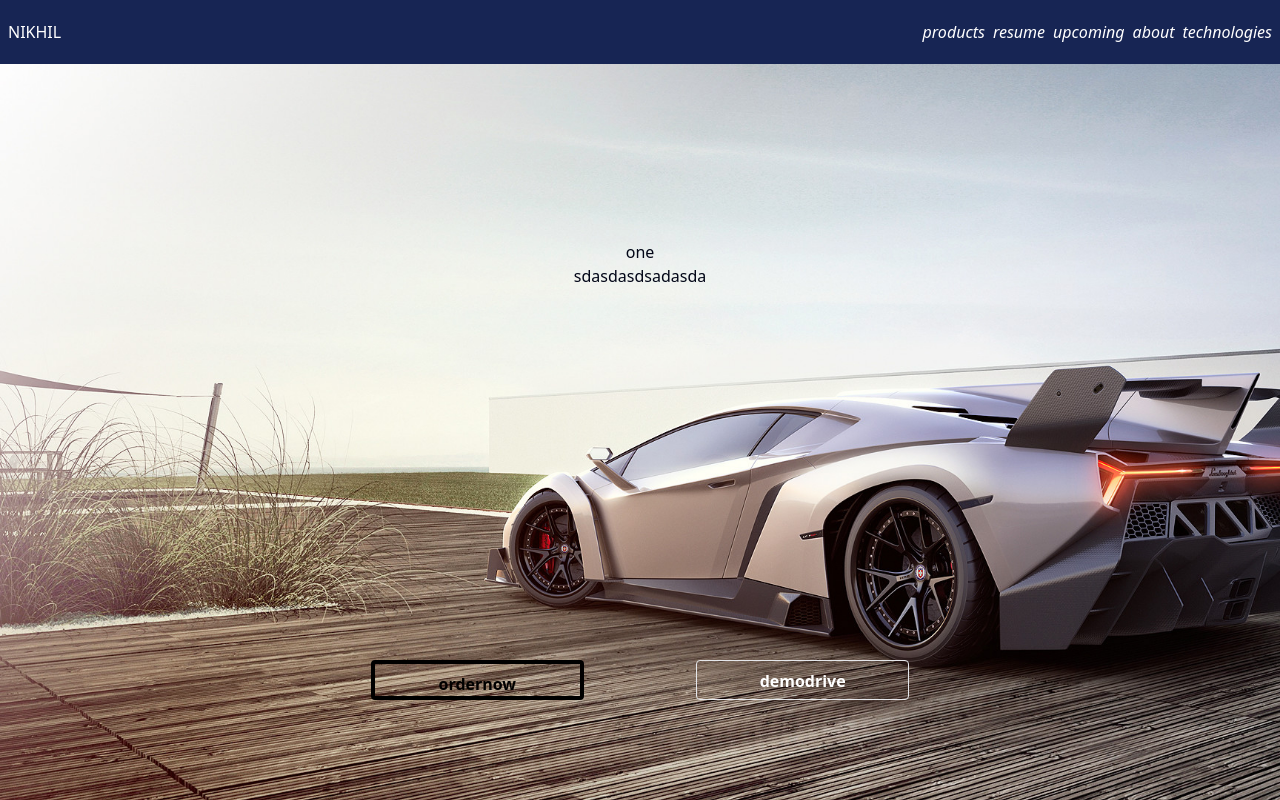
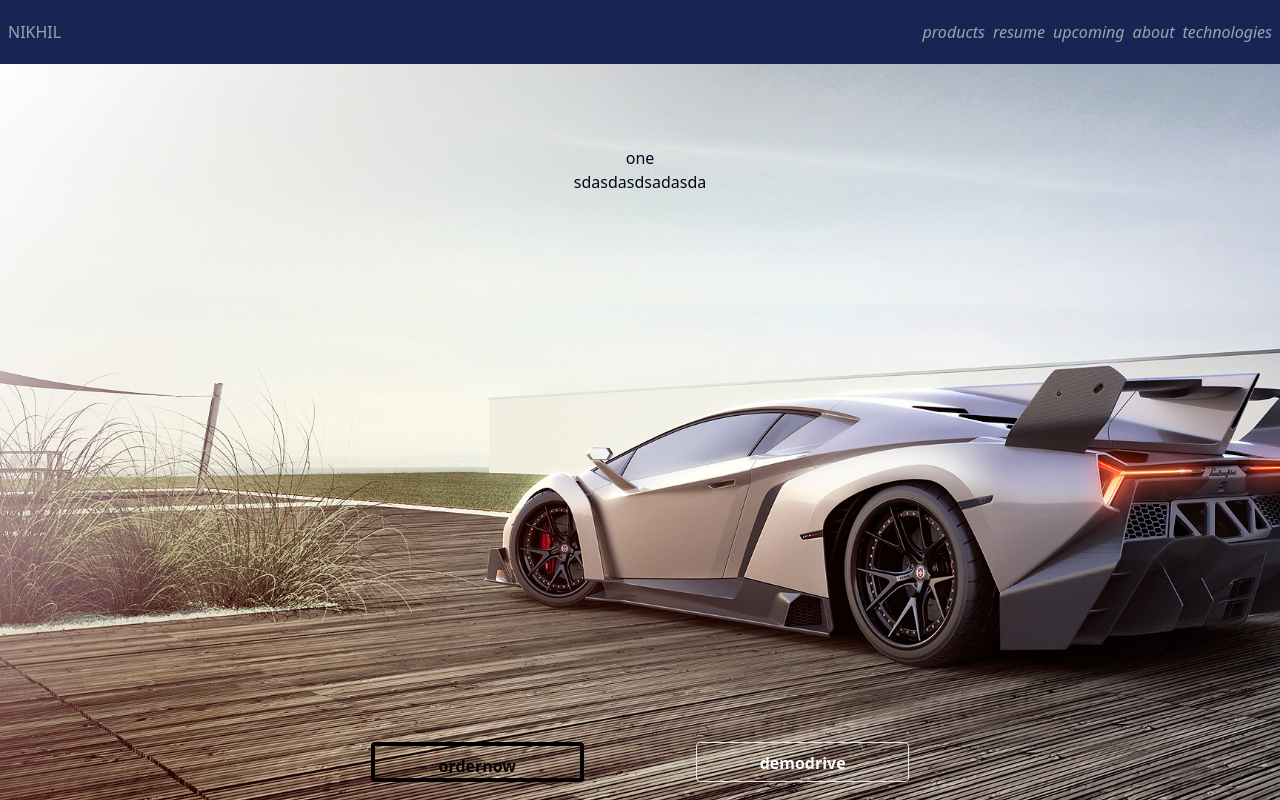
Before and after one commit to nickgeorgemathew/react_website_nikhil, a React (Vite) app: page / in a window 1280 px wide. Built offline with nearby package versions, Linux system fonts and the light colour scheme.

Commit message:
mainpage

```diff
--- a/src/App.css
+++ b/src/App.css
@@ -2,37 +2,16 @@
 #root {
   height: 100vh;
   overflow-x: hidden;
+  background-color: rgb(40, 40, 192);--tw-bg-opacity: 1;
+  background-color: rgb(23 37 84 / var(--tw-bg-opacity)) /* #172554 */;
 
 
 
-  display: flex;
-  flex-direction: column;
   margin: 0;
   padding:0;
 
 }
 
-.logo {
-  height: 6em;
-  padding: 1.5em;
-  will-change: filter;
-  transition: filter 300ms;
-}
-.logo:hover {
-  filter: drop-shadow(0 0 2em #646cffaa);
-}
-.logo.react:hover {
-  filter: drop-shadow(0 0 2em #61dafbaa);
-}
-
-@keyframes logo-spin {
-  from {
-    transform: rotate(0deg);
-  }
-  to {
-    transform: rotate(360deg);
-  }
-}
 
 @media (prefers-reduced-motion: no-preference) {
   a:nth-of-type(2) .logo {
--- a/src/Content_card.jsx
+++ b/src/Content_card.jsx
@@ -33,7 +33,7 @@ const bgarray=[
 
 ]
 const res=bgarray.map((item,index)=>(
-  <div key={index} className="  text-slate-50 flex flex-col   items-center justify-center p-0 w-screen left-0 right-0 bg-slate-950 min-h-screen  bg-cover bg-no-repeat"style={{ backgroundImage: `url(${item.img})` }}>
+  <div key={index} className="  text-slate-50 grid grid-cols-1   items-center justify-center p-0 w-screen left-0 right-0 bg-slate-950 min-h-screen  bg-cover bg-no-repeat"style={{ backgroundImage: `url(${item.img})` }}>
         {/*  card content */}
         <div>
           <p className='block text-slate-950 '>{item.title}</p>
@@ -43,7 +43,7 @@ const res=bgarray.map((item,index)=>(
 
           {/*button */}
         <div className=' flex flex-row gap-28 w-full h-2/4 pt-96 items-center justify-center'>
-          <button className=' mob_s:w-fit sm:w-1/6 opacity-100 bg-opacity-0 mt-50 bg-transparent hover:bg-black text-black font-semibold hover:text-white py-2 px-4 border-4 border-black border-solid hover:border-transparent rounded h-10
+          <button className=' mob_s:w-fit  sm:w-1/6 opacity-100 bg-opacity-0 mt-50 bg-transparent hover:bg-black text-black font-semibold hover:text-white py-2 px-4 border-4 border-black border-solid hover:border-transparent rounded h-10
           w-1/6'>
             ordernow
 
@@ -60,7 +60,7 @@ const res=bgarray.map((item,index)=>(
 export  const Content_card =() => {
   return (
     //container
-    <div className="flex  flex-col items-center bg-amber-700 w-screen h-screen p-0 relative text-center  mt-0 ">
+    <div className="grid grid-cols-1 items-center w-screen h-screen p-0 text-center  mt-0 ">
       {/*  card */}
       {res}
       {/* card */}
--- a/src/Footer.jsx
+++ b/src/Footer.jsx
@@ -2,75 +2,106 @@
 
 export default  function Footer() {
   return (
-    <footer className=" bg-blue-950 text-white flex flex-row gap-44 w-screen h-96 relative  p-8 bottom-0 left-0 right-0  items-start ">
-      <div className="flex flex-row gap-x-6 pl-0 left-0 pt-8">
 
-      <i class="fa-brands fa-youtube "  ></i>
-      <i class="fa-brands fa-linkedin "></i>
-      <i class="fa-brands fa-instagram "></i>
 
-      <i class="fa-brands fa-discord "></i>
-      </div>
+<footer class=" bg-blue-950 w-screen  rounded-lg shadow m-4 dark:bg-gray-800">
+    <div class="w-full mx-auto max-w-screen-xl p-4 md:flex md:items-center md:justify-between">
+      <span class="text-sm text-gray-500 sm:text-center dark:text-gray-400">© 2023 <a href="https://flowbite.com/" class="hover:underline">nikhil</a>.
+    </span>
+    <div className=" flex flex-row gap-x-6 pl-0 left-0 pt-8">
 
-       {/*  card */}
-      <div className=" flex flex-colright-0 gap-y-10">
+      <i class="fa-brands fa-youtube "  >qw</i>
+       <i class="fa-brands fa-linkedin ">sd</i>
+       <i class="fa-brands fa-instagram ">e</i>
+
+       <i class="fa-brands fa-discord ">w</i>
+       </div>
+    <ul class="flex flex-wrap items-center mt-3 text-sm font-medium text-gray-500 dark:text-gray-400 sm:mt-0">
+        <li>
+            <a href="#" class="hover:underline me-4 md:me-6">About</a>
+        </li>
+        <li>
+            <a href="#" class="hover:underline me-4 md:me-6">Privacy Policy</a>
+        </li>
+        <li>
+            <a href="#" class="hover:underline me-4 md:me-6">Licensing</a>
+        </li>
+        <li>
+            <a href="#" class="hover:underline">Contact</a>
+        </li>
+    </ul>
+    </div>
+</footer>
+
+//     <footer className=" bg-blue-950 text-white flex flex-row gap-44 w-screen h-96 relative  p-8 bottom-0 left-0 right-0  items-start ">
+//       <div className=" flex flex-row gap-x-6 pl-0 left-0 pt-8">
+
+//       <i class="fa-brands fa-youtube "  >qw</i>
+//       <i class="fa-brands fa-linkedin ">sd</i>
+//       <i class="fa-brands fa-instagram ">e</i>
+
+//       <i class="fa-brands fa-discord ">w</i>
+//       </div>
+
+//        {/*  card */}
+//       <div className=" mob_s:gap-y-0 mob_s:justify-start flex flex-col right-0 gap-y-10">
 
 
 
 
-        <ul>
-          sdfd
-          <li>s</li>
-          <li>awd</li>
-          <li>dfgdf</li>
-          <li>ewr</li>
-          <li>dsfd</li>
-          <li>gfg</li>
-        </ul>
+//         <ul>
+//           sdfd
+//           <li className="border-y-1">s</li>
+//           <li className="border-y-1">awd</li>
+//           <li className="border-y-1">dfgdf</li>
+//           <li className="border-y-1">ewr</li>
+//           <li className="border-y-1">dsfd</li>
+//           <li className="border-y-1">gfg</li>
+//         </ul>
 
-      </div>
-       {/*  card */}
-      <div className=" flex flex-colright-0 gap-y-10">
+//       </div>
+//        {/*  card */}
+//       <div className=" flex flex-colright-0 gap-y-10">
 
-<ul>
-adasdasd
-          <li>s</li>
-          <li>awd</li>
-          <li>dfgdf</li>
-          <li>ewr</li>
-          <li>dsfd</li>
-          <li>gfg</li>
-        </ul>
-      </div>
-       {/*  card */}
-      <div className=" flex flex-colright-0 gap-y-10">
+// <ul>
+// adasdasd
+//           <li className="border-y-1">s</li>
+//           <li className="border-y-1">awd</li>
+//           <li className="border-y-1">dfgdf</li>
+//           <li className="border-y-1">ewr</li>
+//           <li className="border-y-1">dsfd</li>
+//           <li className="border-y-1">gfg</li>
+//         </ul>
+//       </div>
+//        {/*  card */}
+//       <div className=" flex flex-colright-0 gap-y-10">
 
-        <ul>
-          asdas
-          <li>s</li>
-          <li>awd</li>
-          <li>dfgdf</li>
-          <li>ewr</li>
-          <li>dsfd</li>
-          <li>gfg</li>
-        </ul>
+//         <ul>
+//           asdas
+//           <li className="border-y-1">s</li>
+//           <li className="border-y-1">awd</li>
+//           <li className="border-y-1">dfgdf</li>
+//           <li className="border-y-1">ewr</li>
+//           <li className="border-y-1">dsfd</li>
+//           <li className="border-y-1">gfg</li>
+//         </ul>
 
-      </div>
-       {/*  card */}
-      <div className=" flex flex-colright-0 gap-y-10">
+//       </div>
+//        {/*  card */}
+//       <div className=" flex flex-colright-0 gap-y-10">
 
-        <ul>
-        asdadada
-          <li>s</li>
-          <li>awd</li>
-          <li>dfgdf</li>
-          <li>ewr</li>
-          <li>dsfd</li>
-          <li>gfg</li>
-        </ul>
+//         <ul>
+//         asdadada
+//           <li className="border-y-1">s</li>
+//           <li className="border-y-1">awd</li>
+//           <li className="border-y-1">dfgdf</li>
+//           <li className="border-y-1">ewr</li>
+//           <li className="border-y-1">dsfd</li>
+//           <li className="border-y-1">gfg</li>
+//         </ul>
 
-      </div>
+//       </div>
 
-    </footer>
+//     </footer>
   );
 }
--- a/src/Hnav.jsx
+++ b/src/Hnav.jsx
@@ -6,27 +6,35 @@ function Hnav() {
   return (
    <div>
      <div className="  flex flex-row ">
-    <div className=" flex flex-row   w-screen p-0   h-16 justify-between items-center left-0 top-0 right-0  z-10 relative bg-blue-950 text-white text-center
+    <div className=" flex flex-row   w-screen p-0   h-16 justify-between items-center left-0 top-0 right-0  z-10 relative bg-blue-950 text-gray-400 text-center
      "
     >
 
-      <h1 className=" ml-2  ">NIKHIL</h1>
+      <h1 className=" cursor-pointer ml-2  ">NIKHIL</h1>
 
-      <div className="flex flex-row  gap-2 justify-between ">
+      <div className="flex flex-row  gap-2 justify-between cursor-pointer">
 
-        <i className="block h-full hover:bg-white hover:text-black ">products</i>
-       <i className=""> resume</i>
-       <i> upcoming</i>
-       <i> about</i>
-       <i className=" mr-2"> technologies</i>
+        <i className="block h-full hover:underline">products</i>
+       <i className="hover:underline hover">resume</i>
+       <i className="hover:underline"> upcoming</i>
+       <i className="hover:underline"> about</i>
+       <i className="hover:underline mr-2"> technologies</i>
       </div>
+
 
     </div>
 
 
 
+
    </div>
+   {/* <div className=" hover:h-72 bg-black">
+   sdasdasdsadasda
+
    </div>
+    */}
+   </div>
+
 
 
 
```
Also changed, not shown: src/index.css (line endings or trailing spaces).
